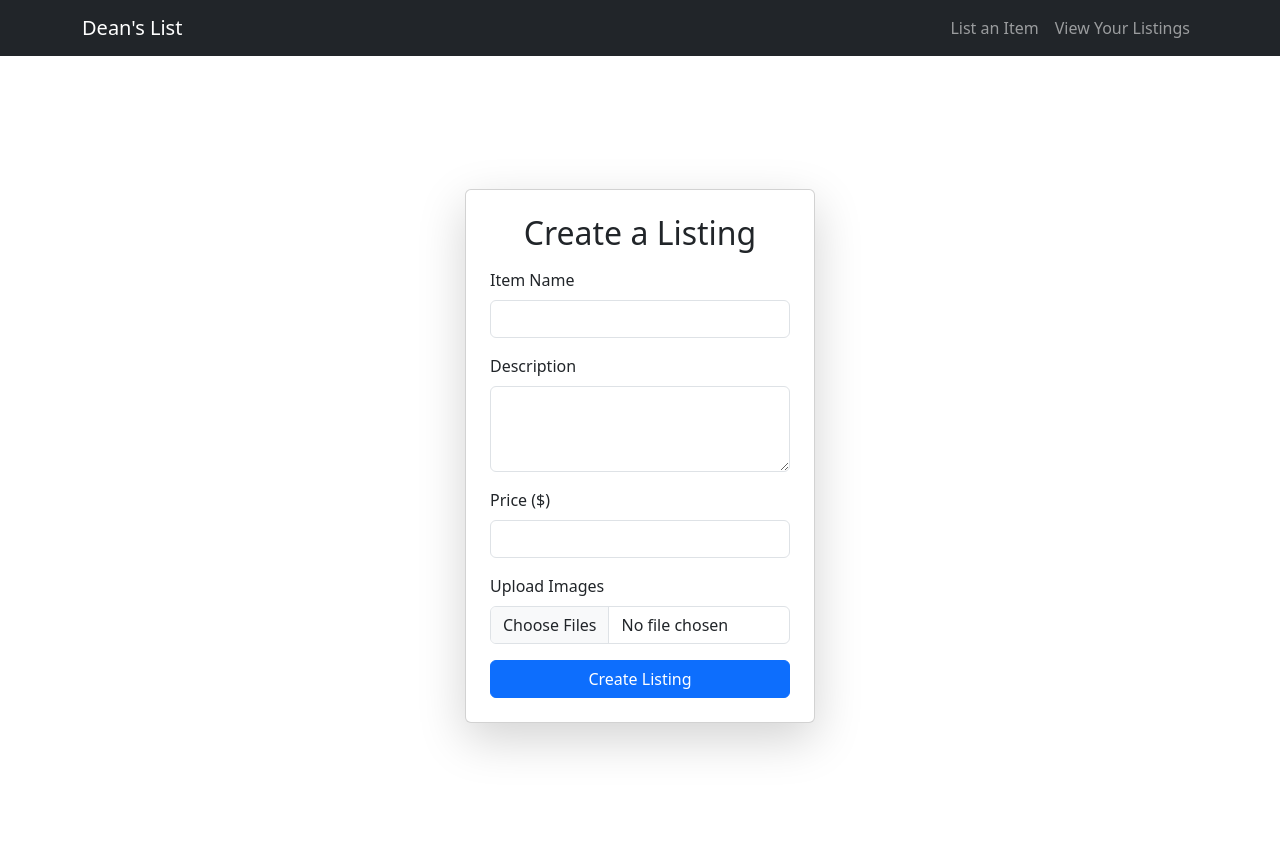
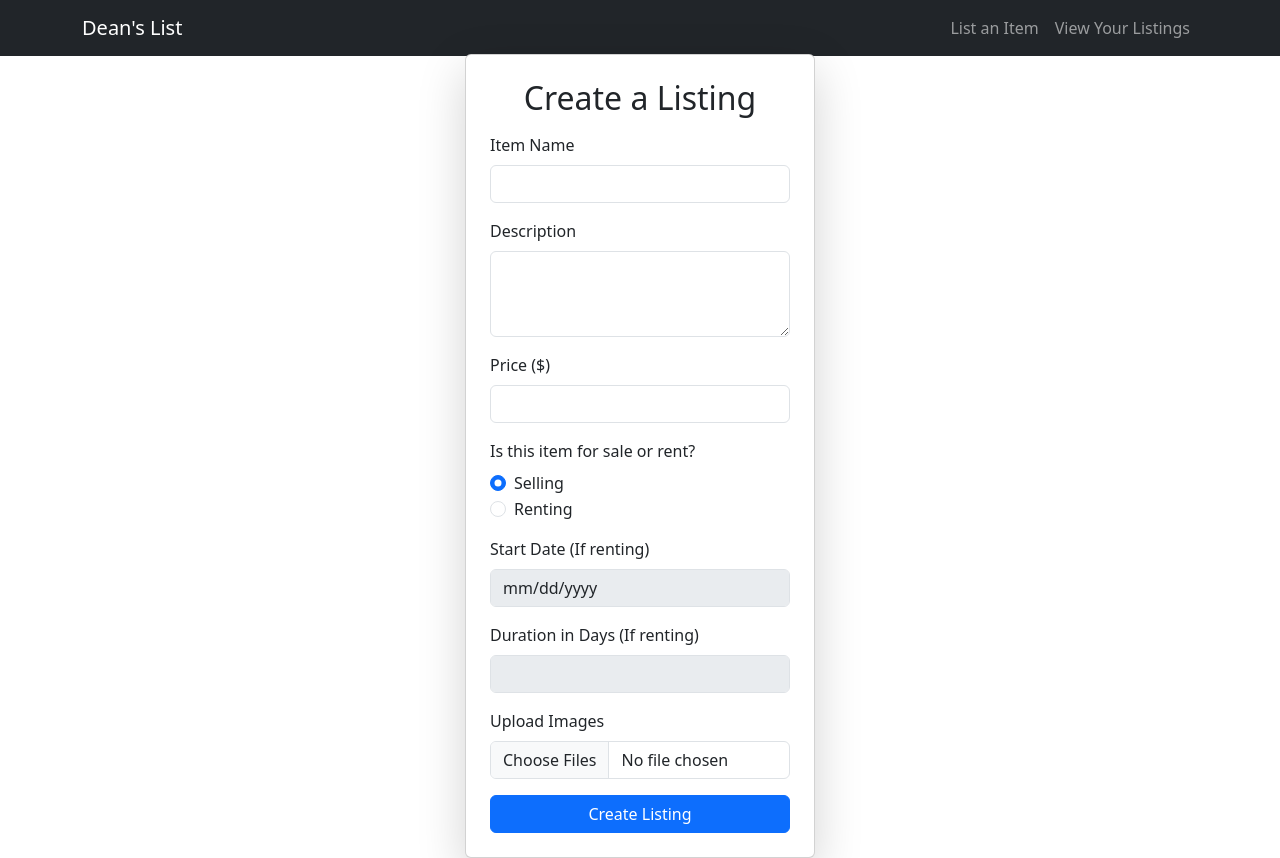
Before and after one commit to UVMHacks2025/BashProShop, a Flask app: template src/templates/create_listing.html in a window 1280 px wide. Before the commit the page ends 752 px from the top, so only its background shows below. Run offline with Flask 3, Linux system fonts and the light colour scheme; the template is opened without the code that fills it, so the values that code supplies are empty; parts of the project's set-up code (start-up, migrations or seed data) failed here and were passed over; some libraries are stand-ins or nearby versions.

Commit message:
updated create_listing

```diff
--- a/src/app.py
+++ b/src/app.py
@@ -2,12 +2,13 @@ import os
 from datetime import timedelta
 
 import sqlalchemy as sq
-from flask import Flask, jsonify, render_template, request, session
+from flask import Flask, jsonify, render_template, request, session, redirect
 from flask_login import (LoginManager, current_user, login_required,
                          login_user, logout_user)
 from flask_sqlalchemy import SQLAlchemy
 from sqlalchemy import Integer, String
 from sqlalchemy.orm import DeclarativeBase, Mapped, mapped_column
+from datetime import datetime
 
 from model import DB_PATH, Listing, User, init_db, insert_test_data
 
@@ -95,14 +96,56 @@ def listings():
     return render_template("listings.html", listings=listings)
 
 
-@app.route("/create-listing", methods=['GET', 'POST'])
+@app.route("/create-listing", methods = ['GET', 'POST'])
+@login_required
 def createlisting():
     if (request.method == 'POST'):
         # retrieve data
         name = request.form.get('name')
         description = request.form.get('description')
         price = request.form.get('price')
+        listing_type = request.form.get('listingType')  # "selling" or "renting"
+        start_date = request.form.get('startDate') if listing_type == "renting" else None
+        duration = request.form.get('duration') if listing_type == "renting" else None
         images = request.files.getlist('images')
+
+        # make sure user entered all fields
+        if not name or not description or not price or not images:
+            return jsonify({'message': 'All fields are required'}), 400
+
+        # validate price
+        try:
+            price = float(price)
+            if price < 0:
+                return jsonify({'message': 'Price cannot be less than 0'}), 400
+        except ValueError:
+            return jsonify({'message': 'Invalid price'}), 400
+
+        # validate renting information
+        if listing_type == "renting":
+            if not start_date or not duration:
+                return jsonify({'message': 'Start date and duration are required for rentals'}), 400
+            try:
+                duration = int(duration)
+                if duration <= 0:
+                    return jsonify({'message': 'Duration must be a positive integer'}), 400
+            except ValueError:
+                return jsonify({'message': 'Invalid duration'}), 400
+
+        new_listing = Listing(
+            seller_id = current_user.id,
+            name = name,
+            description = description,
+            price = price,
+            post_date = datetime.now(),
+            duration = duration,
+            start_date = start_date
+        )
+        db.session.add(new_listing)
+        db.session.commit
+
+        # for name, image in images.items():
+
 
     if (request.method == 'GET'):
         return render_template("create_listing.html")
--- a/src/templates/base.html
+++ b/src/templates/base.html
@@ -5,7 +5,7 @@
   <meta charset="UTF-8">
   <meta name="viewport" content="width=device-width, initial-scale=1.0">
   <meta http-equiv="X-UA-Compatible" content="ie=edge">
-  <title>TODO ADD TITLE</title>
+  <title>Dean's List</title>
   <link href="https://cdn.jsdelivr.net/npm/bootstrap@5.3.3/dist/css/bootstrap.min.css" rel="stylesheet"
     integrity="sha384-QWTKZyjpPEjISv5WaRU9OFeRpok6YctnYmDr5pNlyT2bRjXh0JMhjY6hW+ALEwIH" crossorigin="anonymous">
   <script src="https://cdn.jsdelivr.net/npm/bootstrap@5.3.3/dist/js/bootstrap.bundle.min.js"
--- a/src/templates/create_listing.html
+++ b/src/templates/create_listing.html
@@ -18,11 +18,38 @@
                     <input type="number" step="0.01" name="price" id="price" class="form-control" required>
                 </div>
                 <div class="mb-3">
+                    <label class="form-label">Is this item for sale or rent?</label>
+                    <div class="form-check">
+                        <input class="form-check-input" type="radio" name="listingType" id="selling" value="selling" checked onclick="toggleRentalFields()">
+                        <label class="form-check-label" for="selling">Selling</label>
+                    </div>
+                    <div class="form-check">
+                        <input class="form-check-input" type="radio" name="listingType" id="renting" value="renting" onclick="toggleRentalFields()">
+                        <label class="form-check-label" for="renting">Renting</label>
+                    </div>
+                </div>
+                <div class="mb-3">
+                    <label for="startDate" class="form-label">Start Date (If renting)</label>
+                    <input type="date" name="startDate" id="startDate" class="form-control" disabled>
+                </div>
+                <div class="mb-3">
+                    <label for="duration" class="form-label">Duration in Days (If renting)</label>
+                    <input type="number" name="duration" id="duration" class="form-control" disabled>
+                </div>
+                <div class="mb-3">
                     <label for="images" class="form-label">Upload Images</label>
                     <input type="file" name="images" id="images" class="form-control" accept="image/*" multiple required onchange="previewImages(event)">
                 </div>
+
                 <div id="imagePreviewContainer" class="mt-2 d-flex flex-wrap gap-2"></div>
+
                 <script>
+                    // Function for toggling the renting fields
+                    function toggleRentalFields() {
+                        let renting = document.getElementById("renting").checked; // if checked
+                        document.getElementById("startDate").disabled = !renting; // show
+                        document.getElementById("duration").disabled = !renting; // show
+                    }
                     // Function to preview the images the user uploaded
                     function previewImages() {
                         let container = document.getElementById('imagePreviewContainer');
```
